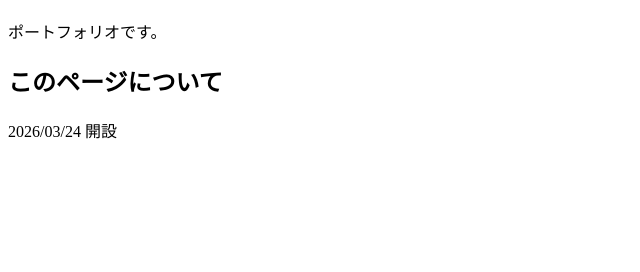
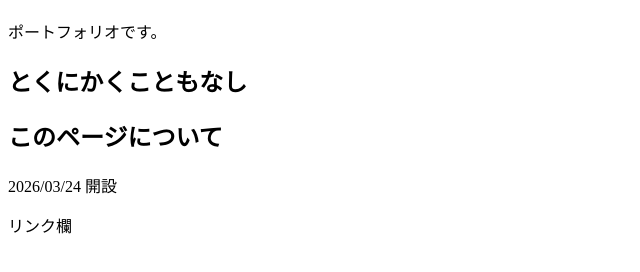
Before and after one commit to 6kam/portfolio, a plain HTML site: page index.html in a window 1280 px wide. Shown: the part 70-342 px from the top of the page, without its empty margins (0-640 px from the left). Drawn offline with Linux system fonts and the light colour scheme.

Commit message:
Add header and footer sections to index.html

```diff
--- a/index.html
+++ b/index.html
@@ -13,9 +13,13 @@
   </header>
 
   <main>
+	  <h2>とくにかくこともなし</h2>
+
       <h2>このページについて</h2>
 			<p>2026/03/24 開設</p>
   </main>
-
+  <footer>
+	  <p>リンク欄</p>
+  </footer>
 </body>
 </html>
```
